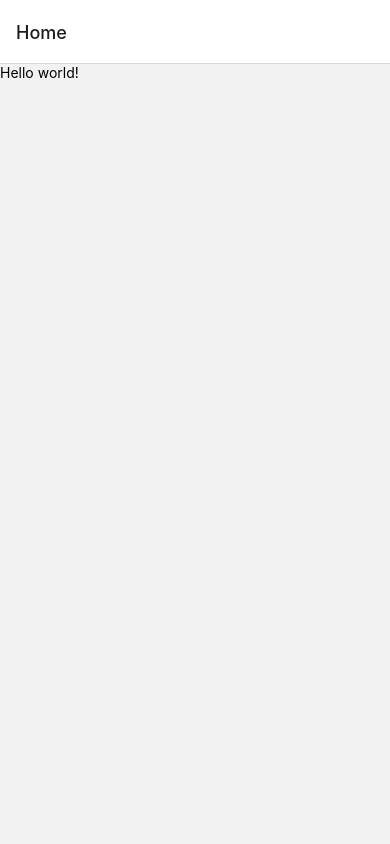
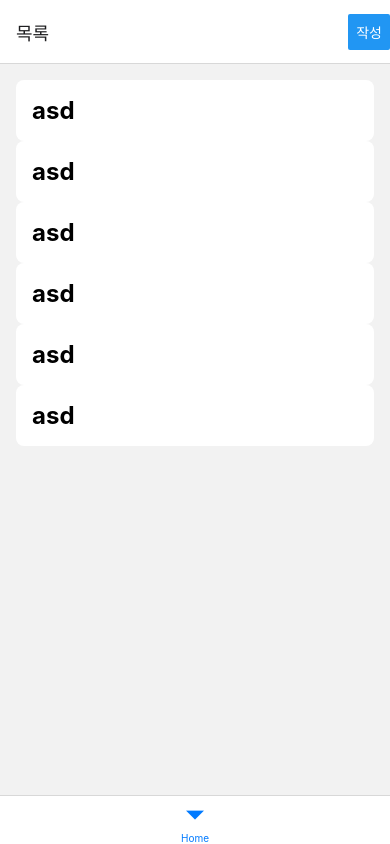
Before and after one commit to univdev/Reactodo, a React Native app: screen /Home in a window 390 px wide. Built offline with nearby package versions, Linux system fonts and the light colour scheme.

Commit message:
feat: 일부 컴포넌트 제작

```diff
--- a/App.js
+++ b/App.js
@@ -1,16 +1,45 @@
 import 'react-native-gesture-handler';
-import React from 'react';
+import React, { useState } from 'react';
+import logger from 'redux-logger';
 import { NavigationContainer } from '@react-navigation/native';
 import { createStackNavigator } from '@react-navigation/stack';
+import { createBottomTabNavigator } from '@react-navigation/bottom-tabs';
+import { compose, applyMiddleware, createStore } from 'redux';
+import { Provider } from 'react-redux';
+import { composeWithDevTools } from 'redux-devtools-extension';
+import { Button, Modal } from 'react-native';
+import reducers from './store';
 
-const Stack = createStackNavigator();
+const enhancer =
+  !(__DEV__)
+    ? compose(applyMiddleware())
+    : composeWithDevTools(applyMiddleware(logger));
+const Tab = createBottomTabNavigator();
+const store = createStore(reducers, enhancer);
 
-export default () => {
+export default ({ navigation }) => {
+  const [isShowEditor, changeShowEditor] = useState(false);
+  const handleShowEditor = () => {
+    changeShowEditor(true);
+  };
+  const homeScreenOptions = {
+    headerTitle: '목록',
+    headerRight: () => (
+      <Button
+        title="작성"
+        onPress={ handleShowEditor }/>
+    ),
+  };
   return (
-    <NavigationContainer>
-      <Stack.Navigator initialRouteName="Home">
-        <Stack.Screen name="Home" component={ require('./pages/index') }/>
-      </Stack.Navigator>
-    </NavigationContainer>
+    <Provider store={ store }>
+      <NavigationContainer>
+        <Tab.Navigator>
+          <Tab.Screen
+            name="Home"
+            component={ require('./pages') }
+            options={ homeScreenOptions }/>
+        </Tab.Navigator>
+      </NavigationContainer>
+    </Provider>
   );
 };
--- a/babel.config.js
+++ b/babel.config.js
@@ -1,3 +1,13 @@
 module.exports = {
   presets: ['module:metro-react-native-babel-preset'],
+  plugins: [
+    'babel-plugin-styled-components',
+    [
+      'babel-plugin-root-import',
+      {
+        rootPathPrefix: '~',
+        rootPathSuffix: '.',
+      },
+    ],
+  ],
 };
--- /dev/null
+++ b/components/TodoCard.js
@@ -0,0 +1,34 @@
+import React from 'react';
+import { StyleSheet, View, Image, Text } from 'react-native';
+
+export default (props) => {
+  const Styles = StyleSheet.create({
+    TodoCard: {
+      borderRadius: 8,
+      backgroundColor: '#FFFFFF',
+    },
+    Image: {
+      width: '100%',
+      height: 200,
+    },
+    Text: {
+      padding: 16,
+      fontSize: 24,
+      fontWeight: 'bold',
+    }
+  });
+  return (
+    <View style={ Styles.TodoCard }>
+      {
+        (() => {
+          if (props.image) return (<Image source={props.image} style={ Styles.Image }/>);
+        })()
+      }
+      {
+        (() => {
+          if (props.content) return (<Text style={ Styles.Text }>{ props.content }</Text>);
+        })()
+      }
+    </View>
+  );
+};
--- a/pages/index.js
+++ b/pages/index.js
@@ -1,12 +1,29 @@
 import React from 'react';
-import { View, Text } from 'react-native';
+import { View, StyleSheet } from 'react-native';
+import { ScrollView } from 'react-native-gesture-handler';
+import { useSelector } from 'react-redux';
+import { addItem } from '~/store/todo';
+import TodoCard from '~/components/TodoCard';
 
 module.exports = () => {
+  const { items } = useSelector((state) => state.todo);
+  console.log(`todo: ${items}`);
+  const Styles = StyleSheet.create({
+    ScrollView: {
+      height: '100%',
+      padding: 16,
+    },
+  });
   return (
     <View>
-      <Text>
-        Hello world!
-      </Text>
+      <ScrollView style={ Styles.ScrollView }>
+        <TodoCard content="asd"></TodoCard>
+        <TodoCard content="asd"></TodoCard>
+        <TodoCard content="asd"></TodoCard>
+        <TodoCard content="asd"></TodoCard>
+        <TodoCard content="asd"></TodoCard>
+        <TodoCard content="asd"></TodoCard>
+      </ScrollView>
     </View>
   );
 };
--- /dev/null
+++ b/store/index.js
@@ -0,0 +1,6 @@
+import { combineReducers } from "redux";
+import Todo from './todo';
+
+export default combineReducers({
+  todo: Todo,
+});
--- /dev/null
+++ b/store/todo.js
@@ -0,0 +1,24 @@
+const initialState = {
+  items: [],
+};
+
+const ADD = 'todo/ADD';
+
+export const addItem = (items) => {
+  return {
+    type: ADD,
+    items,
+  };
+};
+
+const reducer = (state = initialState, action) => {
+  switch (action.type) {
+    case ADD:
+      return { ...state, items: action.items };
+      break;
+    default:
+      return state;
+  }
+};
+
+export default reducer;
```
Also changed, not shown: components/AddButton.js (added, +15 -0 lines), components/TodoEditor.js (added, +37 -0 lines), package.json (+9 -1 lines), pages/detail/index.js (added, +12 -0 lines), 1 other file (tests, documents, lock files or other folders).
